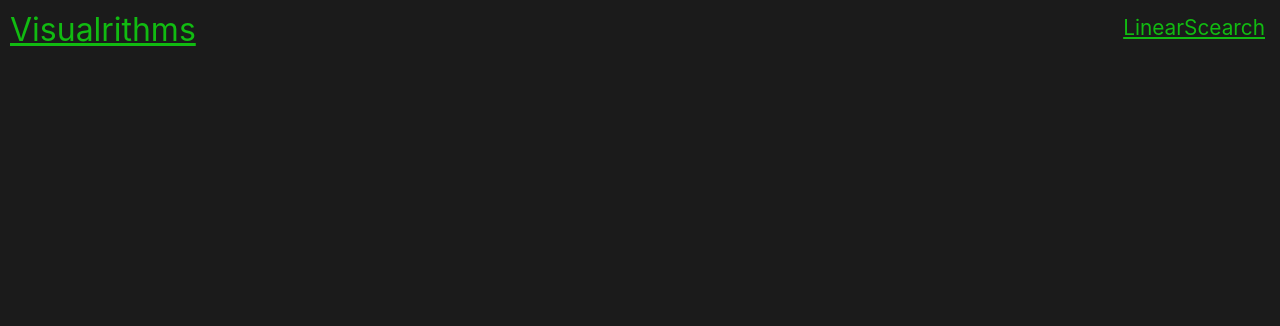
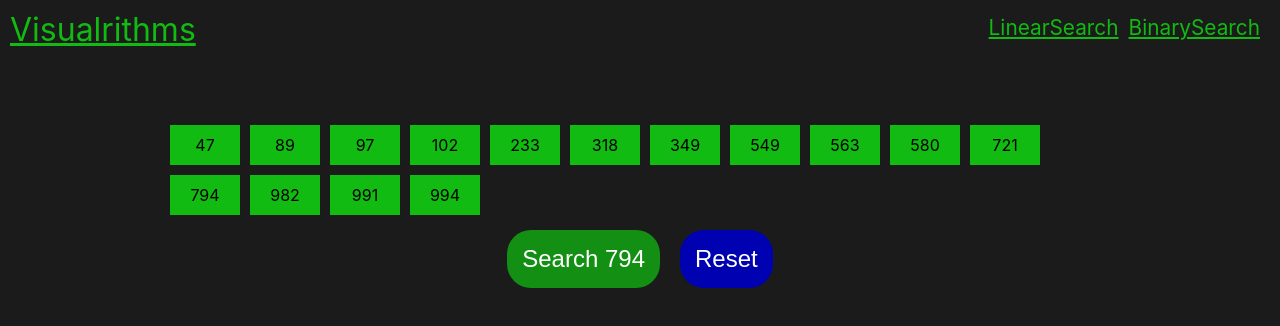
Before and after one commit to houseofgeeks/visualrithms, a React (Create React App) app: page /binarysearch in a window 1280 px wide. Shown: the top 326 px of the page. Built offline with nearby package versions, Linux system fonts and the light colour scheme.

Commit message:
binary-search visualizer added
fixes

fixes typo

```diff
--- a/src/App.js
+++ b/src/App.js
@@ -1,6 +1,7 @@
 import React from "react";
 import { Link, Route, BrowserRouter as Router, Switch } from "react-router-dom";
-import LinearScearch from "./components/linearSearch/LinearSearch";
+import BinarySearch from "./components/binarySearch/BinarySearch";
+import LinearSearch from "./components/linearSearch/LinearSearch";
 
 function App() {
   return (
@@ -18,14 +19,16 @@ function App() {
             }}
           >
             <div style={{ display: "inline-block", margin: "5px" }}>
-              <Link style={{color: "#1b1"}} to="/linearsearch">LinearScearch</Link>
+              <Link style={{color: "#1b1", margin: "5px"}} to="/linearsearch">LinearSearch</Link>
+              <Link style={{color: "#1b1", margin: "5px"}} to="/binarysearch">BinarySearch</Link>
             </div>
           </div>
         </nav>
         <center>
           <Switch>
             <Route exact strict path="/"/>
-            <Route exact strict path="/linearsearch" component={LinearScearch} />
+            <Route exact strict path="/linearsearch" component={LinearSearch} />
+            <Route exact strict path="/binarysearch" component={BinarySearch} />
           </Switch>
         </center>
       </Router>
--- /dev/null
+++ b/src/components/binarySearch/BinarySearch.jsx
@@ -0,0 +1,143 @@
+import React, { useState, useEffect } from "react";
+import randomArr from "../randomArr";
+
+const BinarySearch = () => {
+  const [arrDetails, updateArrDetails] = useState({
+    arr: [],
+    size: 10,
+    key: 0,
+    elemColor: [],
+    keyFound: false,
+  });
+
+  const animations = [];
+
+  useEffect(() => {
+    generateArr();
+  }, []);
+
+  const generateArr = () => {
+    const size = Math.floor(Math.random() * 100 + 10);
+    const arr = randomArr(size, 1000);
+    arr.sort((a, b) => a - b);
+    const key = arr[Math.floor(Math.random() * size)];
+    const elemColor = Array(size).fill("#1b1");
+    const keyFound = false;
+    updateArrDetails({ size, arr, key, elemColor, keyFound });
+  };
+
+  const search = () => {
+    let { arr, size, key, elemColor } = arrDetails;
+    let l = 0,
+      r = size - 1;
+    while (l <= r) {
+      let mid = parseInt(l + (r - l) / 2);
+      elemColor[mid] = "white";
+      animations.push(JSON.stringify(elemColor));
+      if (arr[mid] === key) {
+        elemColor[mid] = "#ff0000";
+        animations.push(JSON.stringify(elemColor));
+        return;
+      } else if (arr[mid] > key) {
+        r = mid - 1;
+        for (let i = 0; i < size; ++i) {
+          if (!(i >= l && i <= r)) {
+            elemColor[i] = "#e1ad01";
+          }
+        }
+        animations.push(JSON.stringify(elemColor));
+      } else {
+        l = mid + 1;
+        for (let i = 0; i < size; ++i) {
+          if (!(i >= l && i <= r)) {
+            elemColor[i] = "#e1ad01";
+          }
+        }
+        animations.push(JSON.stringify(elemColor));
+      }
+    }
+    return;
+  };
+
+  const animate = () => {
+    search();
+    for (let i = 0; i < animations.length; ++i) {
+      setTimeout(() => {
+        let animation = JSON.parse(animations[i]);
+        updateArrDetails({
+          arr: arrDetails.arr,
+          key: arrDetails.key,
+          size: arrDetails.size,
+          elemColor: [...animation],
+          keyFound: i === animations.length - 1,
+        });
+      }, i * 500);
+    }
+  };
+
+  return (
+    <>
+      <div
+        style={{
+          display: "flex",
+          direction: "row",
+          justifyContent: "flex-start",
+          flexWrap: "wrap",
+          maxWidth: "950px",
+        }}
+      >
+        {arrDetails.arr.map((elem, idx) => {
+          return (
+            <div
+              style={{
+                backgroundColor: arrDetails.elemColor[idx],
+                padding: "10px",
+                color: "FF0000",
+                minWidth: "50px",
+                margin: "5px",
+              }}
+              key={idx}
+            >
+              {arrDetails.elemColor[idx] === "#e1ad01" ? <strike style={{fontWeight: "bold"}}>{elem}</strike> : <span>{elem}</span>}
+            </div>
+          );
+        })}
+      </div>
+      <button
+        onClick={() => {
+          animate();
+        }}
+        style={{
+          margin: "10px",
+          padding: "15px",
+          backgroundColor: "#1b1b",
+          fontSize: "1.5em",
+          color: "white",
+          border: "none",
+          borderRadius: "1em",
+        }}
+      >
+        Search {arrDetails.key}
+      </button>
+      <button
+        onClick={() => {
+          generateArr();
+        }}
+        style={{
+          margin: "10px",
+          padding: "15px",
+          backgroundColor: "#0001b1",
+          fontSize: "1.5em",
+          color: "white",
+          border: "none",
+          borderRadius: "1em",
+        }}
+      >
+        Reset
+      </button>
+      {arrDetails.keyFound && <h1 style={{ color: "white" }}>Key Found!</h1>}
+    </>
+  );
+};
+
+export default BinarySearch;
```
